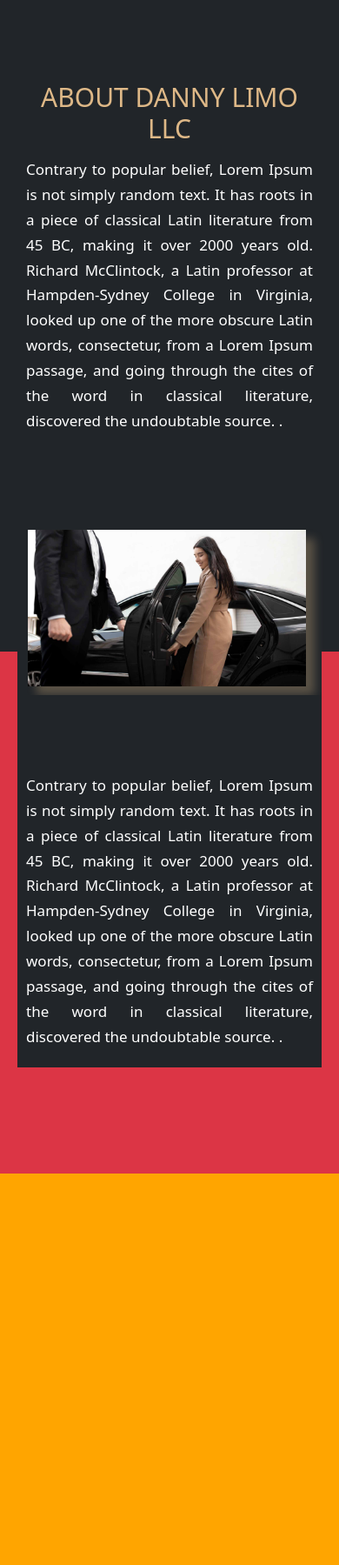
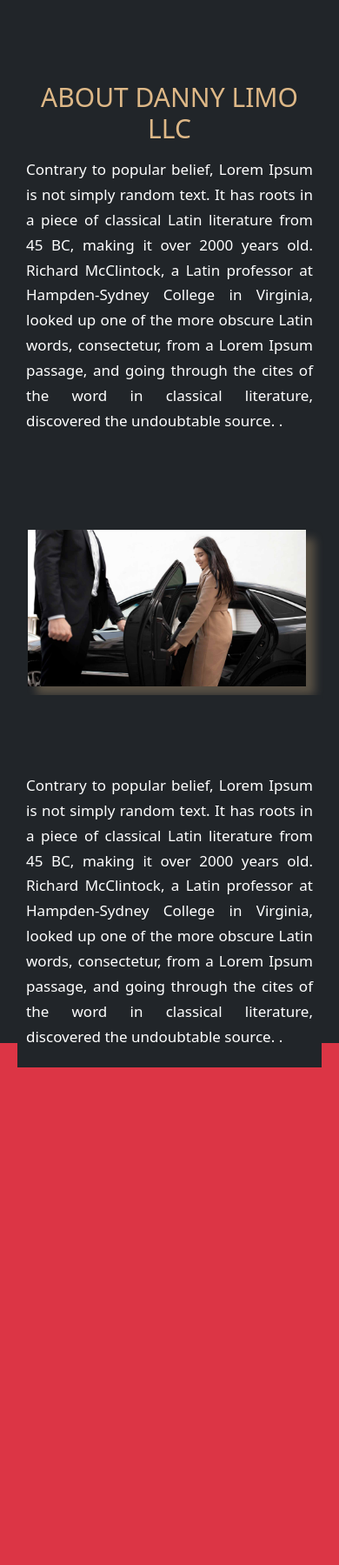
Before and after one commit to tsbproject/Danny-Limo, a PHP site: page / in a window 390 px wide. Shown: the part 501-2300 px from the top of the page at 87% size. Run offline with PHP 8.4, Linux system fonts and the light colour scheme.

Commit message:
[committed]

```diff
--- a/css/style.css
+++ b/css/style.css
@@ -329,11 +329,11 @@ body {
 
 @media (max-width: 576px) and (max-width: 576px) {
   #section2 {
-    height: 126rem; } }
+    height: 160rem; } }
 
 @media (max-width: 768px) and (max-width: 768px) {
   #section2 {
-    height: 75rem; } }
+    height: 120rem; } }
 
 @media (min-width: 992px) and (min-width: 992px) {
   #section2 {
--- a/sass/pages/_home.scss
+++ b/sass/pages/_home.scss
@@ -66,14 +66,14 @@
 
 @include for-phone-only {
   @media (max-width: 576px) {
-      height: 126rem;
+      height: 160rem;
    }
 
   }
 
   @include for-tablet-portrait-up {
     @media (max-width: 768px) {
-      height: 75rem;
+      height: 120rem;
 
     }
   }
```
